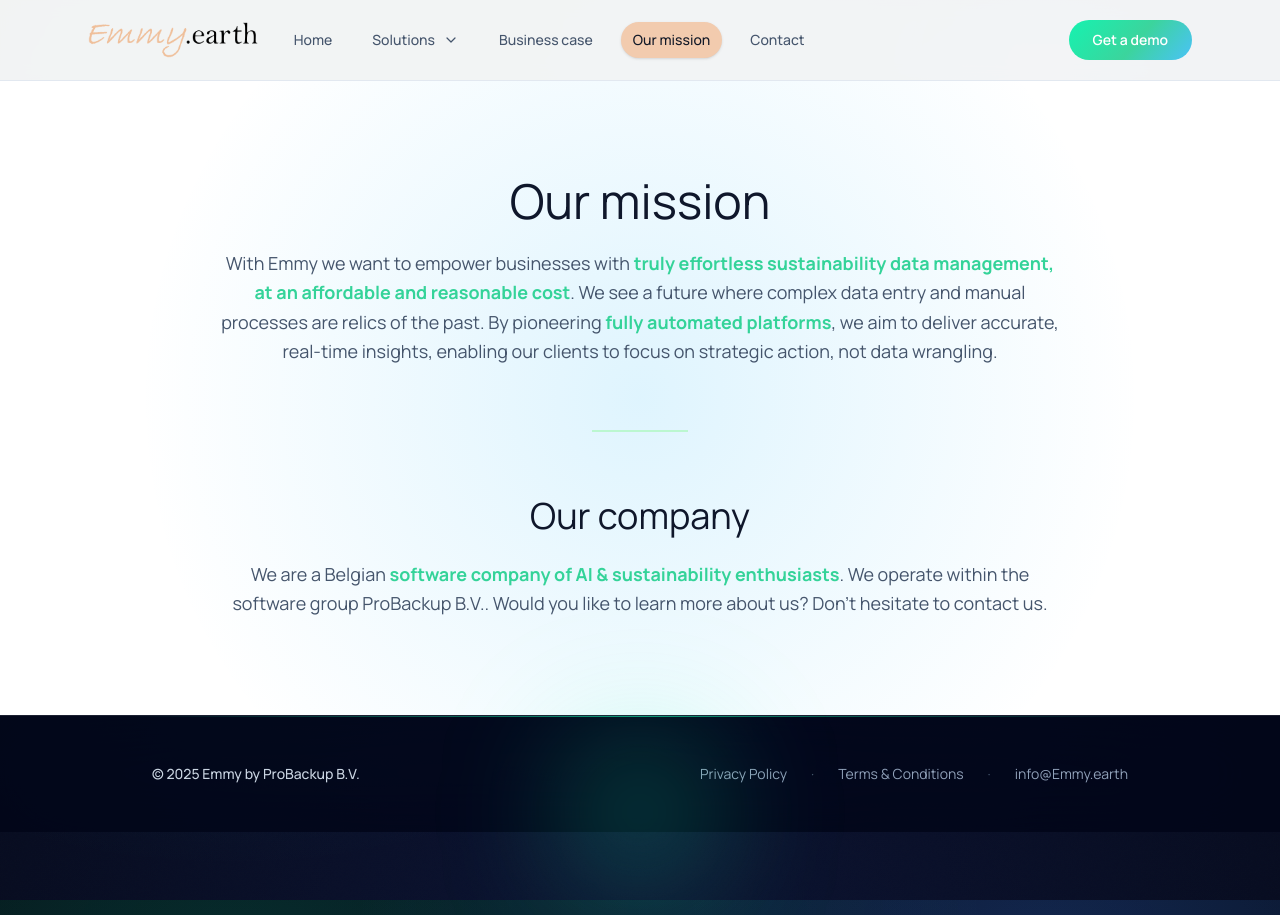
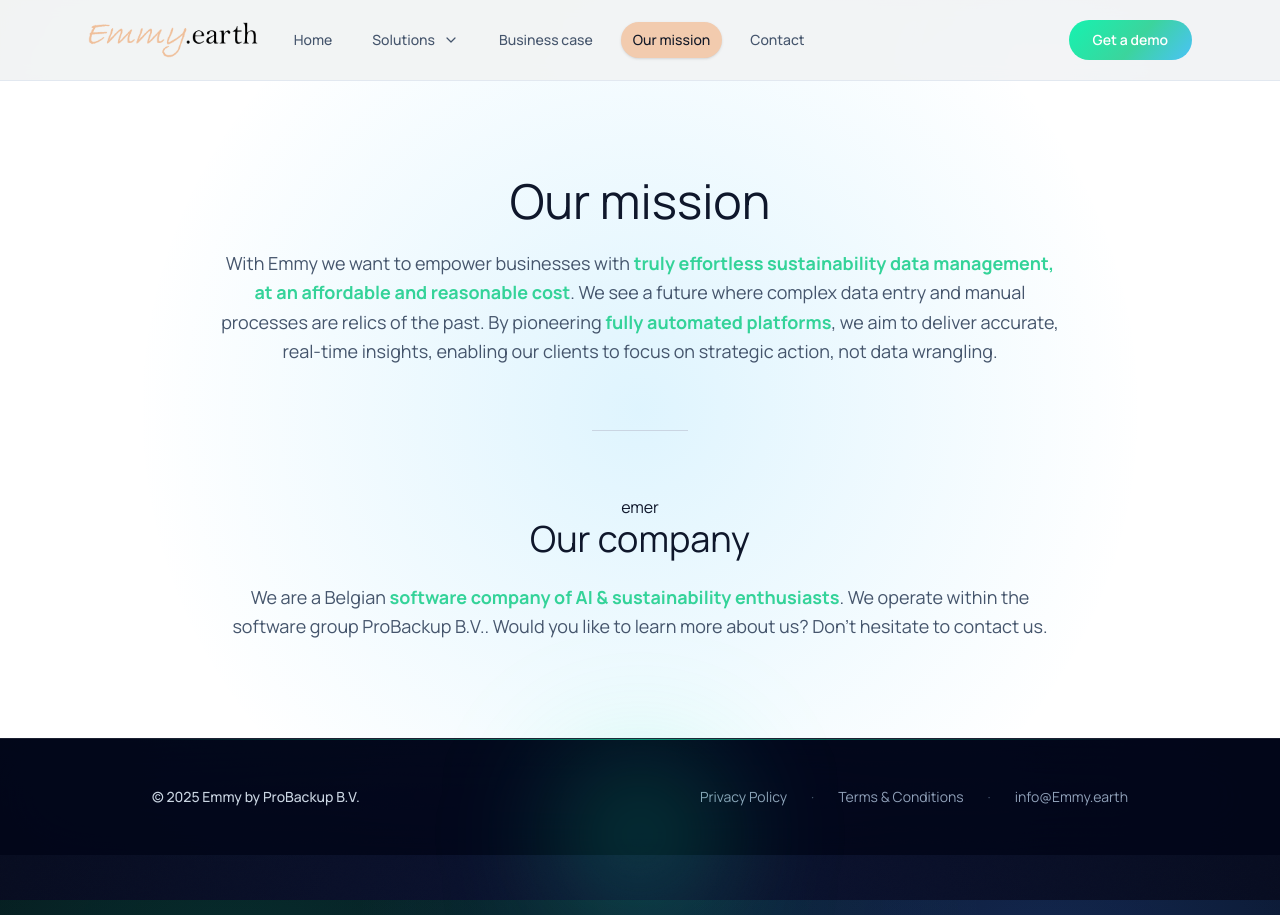
Before and after one commit to emmy-earth/promo-website, a Jekyll site: the page built from mission.html, in a window 1280 px wide. Built offline with Jekyll 4.4.1, drawn with Linux system fonts in a browser that asks for light colours; nearby versions of some CDN libraries; comment, search, counter and statistics services are not loaded.

Commit message:
Update mission.html

```diff
--- a/mission.html
+++ b/mission.html
@@ -12,7 +12,7 @@ description: "Learn about Emmy.earth's mission to make carbon accounting effortl
         <h2 class="font-light text-4xl text-slate-900 sm:text-5xl">Our mission</h2>
         <p class="text-lg leading-relaxed text-slate-600">With Emmy we want to empower businesses with <strong style="color: #34D399;">truly effortless sustainability data management, at an affordable and reasonable cost</strong>. We see a future where complex data entry and manual processes are relics of the past. By pioneering <strong style="color: #34D399;">fully automated platforms</strong>, we aim to deliver accurate, real-time insights, enabling our clients to focus on strategic action, not data wrangling.</p>
       </div>
-      <hr class="mx-auto w-24 border border-emerald-200">
+      <hr class="mx-auto w-24 border-slate-300">emer
       <div class="space-y-6">
         <h2 class="font-light text-3xl text-slate-900 sm:text-4xl">Our company</h2>
         <p class="text-lg leading-relaxed text-slate-600">We are a Belgian <strong style="color: #34D399;">software company of AI &amp; sustainability enthusiasts</strong>. We operate within the software group ProBackup B.V.. Would you like to learn more about us? Don't hesitate to contact us.</p>
```
